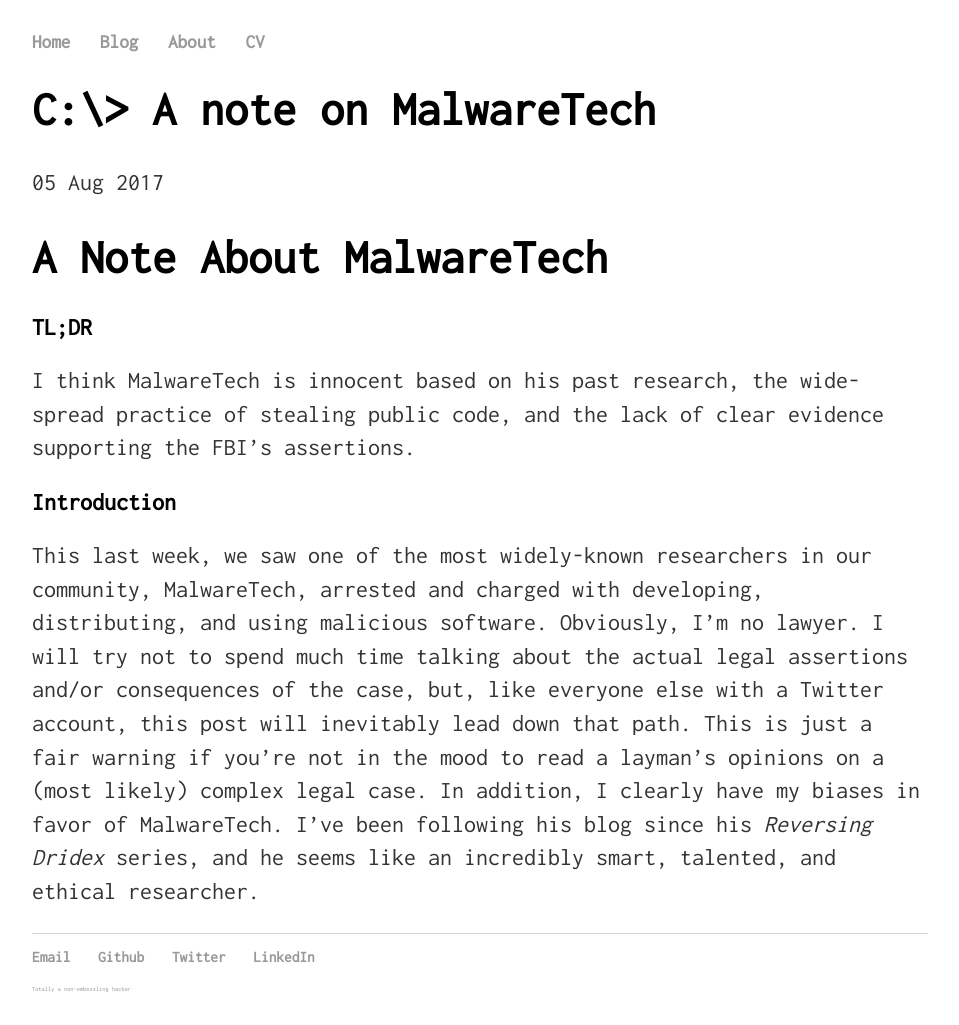
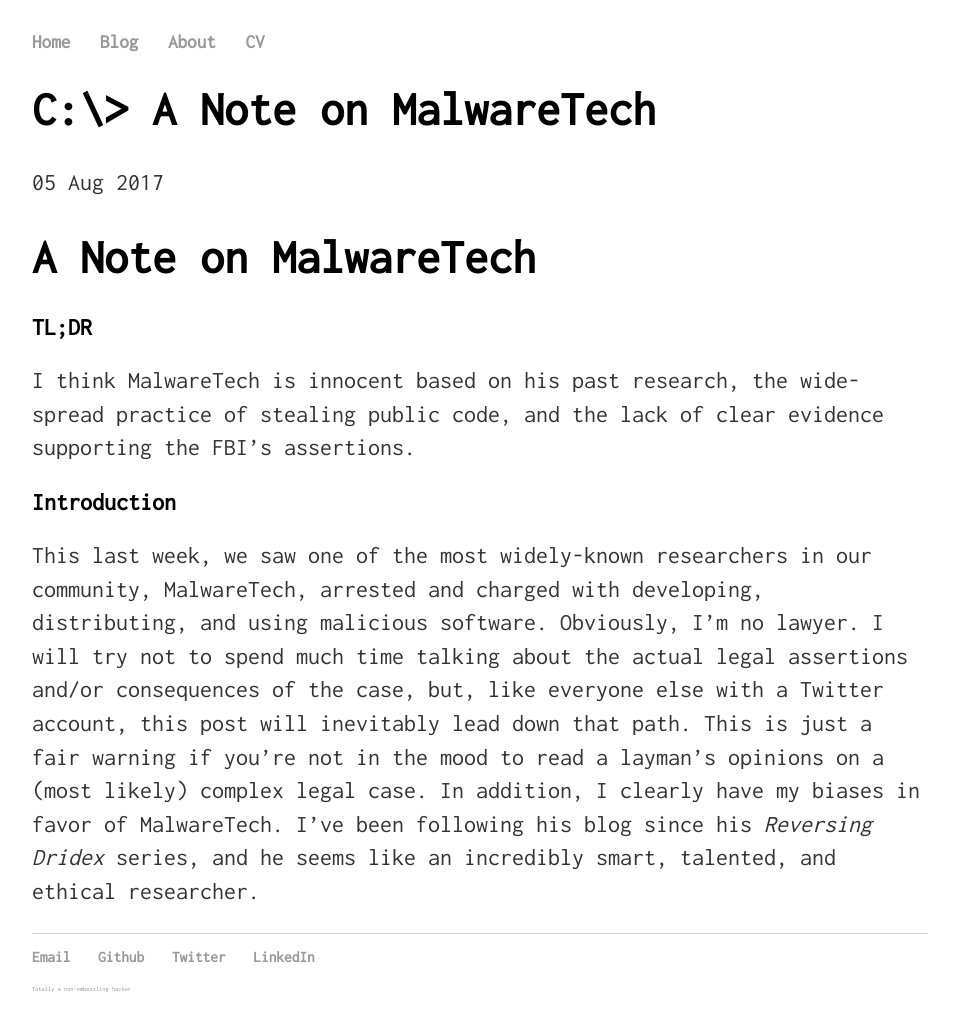
Before and after one commit to infosec-intern/infosec-intern.github.io, a Jekyll site: the page built from _posts/2017-08-05-a-+-note-+-on-+malwaretech.md, in a window 1280 px wide. Shown: the whole page, without its empty margins (160-1119 px from the left). Built offline with Jekyll 4.4.1, drawn with Linux system fonts in a browser that asks for light colours.

```diff
--- a/_posts/2017-08-05-a-+-note-+-on-+malwaretech.md
+++ b/_posts/2017-08-05-a-+-note-+-on-+malwaretech.md
@@ -1,9 +1,9 @@
 ---
 layout: post
-title: "A note on MalwareTech"
+title: "A Note on MalwareTech"
 date: 2017-08-05
 ---
-# A Note About MalwareTech
+# A Note on MalwareTech
 
 ## TL;DR
 I think MalwareTech is innocent based on his past research, the wide-spread practice of stealing public code, and the lack of clear evidence supporting the FBI's assertions.
```
